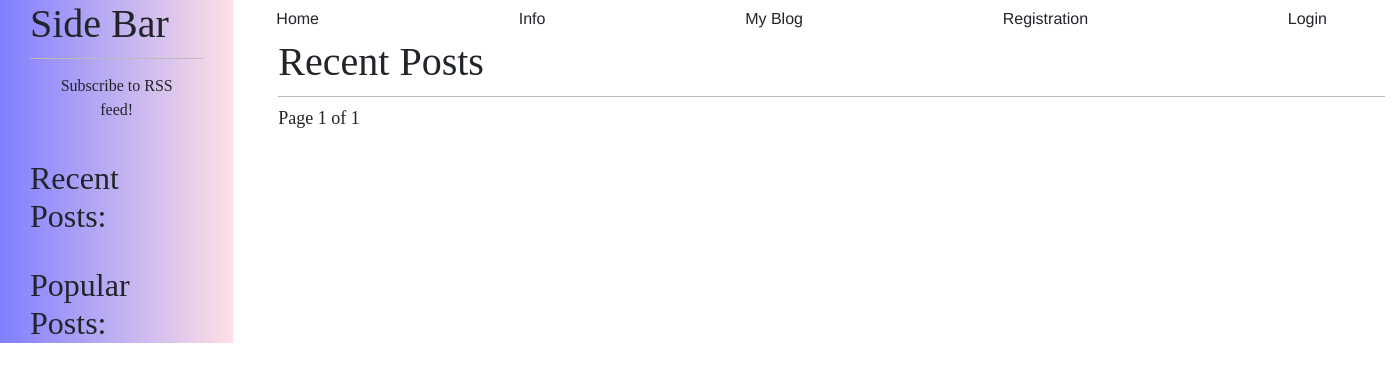
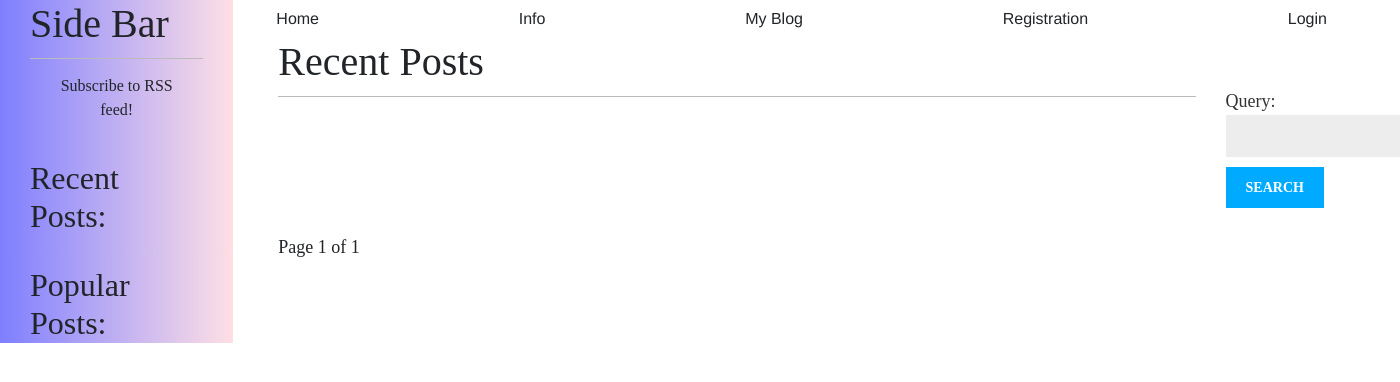
Before and after one commit to io-23SklyarAnton/django_blog, a Django app: page /blog/ in a window 1400 px wide; the page is wider, and only the part inside the window is pictured. Shown: the top 382 px of that part. Run offline with Django 5.2, Linux system fonts and the light colour scheme; data that the repository does not hold is empty; some libraries are stand-ins or nearby versions.

Commit message:
added post searching system

```diff
--- a/blog/forms.py
+++ b/blog/forms.py
@@ -26,3 +26,7 @@ class CommentForm(forms.ModelForm):
         labels = {
             'body': 'Comment'
         }
+
+
+class SearchForm(forms.Form):
+    query = forms.CharField(max_length=100)
--- a/blog/services/post_services.py
+++ b/blog/services/post_services.py
@@ -1,28 +1,43 @@
+from django.contrib.auth.models import User
+from django.contrib.postgres.search import SearchVector, SearchQuery, SearchRank
+from django.core.handlers.wsgi import WSGIRequest
 from django.core.mail import send_mail
 from django.db.models import QuerySet, Count
-from django.http import HttpRequest
 from django.shortcuts import get_object_or_404
 
-from blog.forms import CommentForm, EmailForm, PostForm
+from blog.forms import CommentForm, EmailForm, PostForm, SearchForm
 from blog.models import Post
 
 
-def get_posts_by_tag(tag: str) -> QuerySet:
+def get_posts_by_tag_or_search_query(request: WSGIRequest, tag: str) -> QuerySet:
+    """returns query of posts filtered by the tag nor search expression"""
+    query = request.GET.get('query')
+    results = Post.published.all()
     if tag:
-        return Post.published.filter(tags__name__in=[tag])
-    return Post.published.all()
+        results = results.filter(tags__name__in=[tag])
+    if query:
+        form = SearchForm(request.GET)
+        if form.is_valid():
+            query = form.cleaned_data['query']
+            search_vector = SearchVector('title', 'text')
+            search_query = SearchQuery(query)
+            results = results.annotate(search=search_vector, rank=SearchRank(search_vector, search_query)).filter(
+                search=search_query).order_by('-rank')
+        return results
+    return results
 
 
-def get_similar_posts(post: Post, context: dict) -> dict:
+def get_similar_posts(post: Post) -> QuerySet:
+    """counts the amount of tag matches of a specific and all posts
+    then returns a query of a similar posts based on it"""
     post_tags_ids = post.tags.values_list('id', flat=True)
     similar_posts = Post.published.filter(tags__in=post_tags_ids).exclude(id=post.id)
     similar_posts = similar_posts.annotate(num_tags=Count('tags')).order_by('-num_tags', '-publish')[:4]
-    context['comment_form'] = CommentForm()
-    context['similar_posts'] = similar_posts
-    return context
+    return similar_posts
 
 
-def add_comment_to_post(request: HttpRequest, post: Post, form: CommentForm) -> None:
+def add_comment_to_post(request: WSGIRequest, post: Post, form: CommentForm) -> None:
+    """creates a comment object in the Comment model"""
     comment = form.save(commit=False)
     comment.post = post
     comment.author = request.user
@@ -30,7 +45,8 @@ def add_comment_to_post(request: HttpRequest, post: Post, form: CommentForm) ->
     comment.save()
 
 
-def send_email(form: EmailForm, request: HttpRequest, **kwargs) -> None:
+def send_email(form: EmailForm, request: WSGIRequest, **kwargs) -> None:
+    """sends a letter to share the post via an email"""
     post = get_object_or_404(Post, status=Post.Status.PUBLISHED,
                              pk=kwargs['pk'],
                              slug=kwargs['post_slug'])
@@ -41,7 +57,8 @@ def send_email(form: EmailForm, request: HttpRequest, **kwargs) -> None:
     send_mail(title, description, '80kap.i.toshka@gmail.com', [form.cleaned_data['to']])
 
 
-def create_post(form: PostForm, request: HttpRequest) -> None:
+def create_post(form: PostForm, request: WSGIRequest) -> None:
+    """creates a post object in Post the model"""
     obj = form.save(commit=False)
     obj.author = request.user
     obj.save()
@@ -49,12 +66,23 @@ def create_post(form: PostForm, request: HttpRequest) -> None:
 
 
 def get_all_tag_names_from_kwargs(**kwargs) -> list:
+    """returns list of tag names"""
     return list(kwargs.values())
 
 
 def get_post_instance(pk: int) -> Post:
+    """returns curtain post or 404 Error if not found"""
     return get_object_or_404(Post, pk=pk)
 
 
 def get_all_published_posts() -> QuerySet:
+    """returns all published posts"""
     return Post.published.all()
+
+
+def get_all_user_published_posts(author: User, queryset: QuerySet = None) -> QuerySet:
+    """returns all posts from a certain user
+    takes optional param queryset to filter certain query
+    """
+    result = queryset or get_all_published_posts()
+    return result.filter(author=author)
--- a/blog/static/css/blog.css
+++ b/blog/static/css/blog.css
@@ -115,6 +115,24 @@ input[type=submit] {
     color: #666;
 }
 
+
+.search_form {
+    display: flex;
+    justify-content: space-between;
+    align-items: center;
+}
+
+.search_input {
+    flex-grow: 1;
+    margin-right: 10px;
+}
+
+.submit_button input[type="submit"] {
+    padding: 5px 10px;
+    cursor: pointer;
+}
+
+
 #similar_posts {
     margin-top: 50px;
 }
--- /dev/null
+++ b/blog/templates/blog/includes/forms/__init__.py
@@ -0,0 +1,2 @@
+if __name__ == '__main__':
+    pass
--- /dev/null
+++ b/blog/templates/blog/includes/forms/search_form.html
@@ -0,0 +1,7 @@
+<form class="search_form" action="" method="get">
+    {% csrf_token %}
+    <div class="input-group mb-3">
+        {{ search_form }}
+        <input type="submit" value="search">
+    </div>
+</form>
--- a/blog/templates/blog/post/post-detail.html
+++ b/blog/templates/blog/post/post-detail.html
@@ -44,7 +44,7 @@
         {% block comments %}
             <div class="row">
                 <div class="col-12">
-                    {% include 'blog/includes/comment_form.html' %}
+                    {% include 'blog/includes/forms/comment_form.html' %}
                 </div>
             </div>
             <div class="row">
--- a/blog/templates/blog/post/post-list.html
+++ b/blog/templates/blog/post/post-list.html
@@ -2,13 +2,23 @@
 
 {% block title %}My Blog{% endblock %}
 {% block content %}
-    {% block tag_list %}
+    <div class="row">
+        <div class="col-10">
+            {% block header %}
                 {% if tag %}
                     <h1>Results by {{ tag }} tag</h1>
+                {% elif query %}
+                    <h1>Results by {{ query }} search</h1>
                 {% else %}
                     <h1>Recent Posts</h1>
                 {% endif %}
             {% endblock %}
+        </div>
+        <div class="col-2">
+            {% include 'blog/includes/forms/search_form.html' %}
+        </div>
+    </div>
+
 
     {% block post_list %}
         {% for post in posts %}
--- a/blog/templates/blog/post/share-post.html
+++ b/blog/templates/blog/post/share-post.html
@@ -5,7 +5,7 @@
     <div class="container-fluid">
         <div class="row">
             <div class="col-12">
-                {% include 'blog/includes/share_form.html' %}
+                {% include 'blog/includes/forms/share_form.html' %}
             </div>
         </div>
         <div class="row">
--- a/blog/views.py
+++ b/blog/views.py
@@ -3,10 +3,11 @@ from django.shortcuts import render
 from django.urls import reverse_lazy
 from django.views.generic import ListView, DetailView, FormView
 
-from .forms import EmailForm, PostForm, CommentForm
-from blog.services.post_services import get_posts_by_tag, get_similar_posts, add_comment_to_post, send_email, \
+from .forms import EmailForm, PostForm, CommentForm, SearchForm
+from blog.services.post_services import get_posts_by_tag_or_search_query, get_similar_posts, add_comment_to_post, \
+    send_email, \
     create_post, \
-    get_post_instance, get_all_published_posts
+    get_post_instance, get_all_published_posts, get_all_user_published_posts
 
 
 def home_page(request):
@@ -20,22 +21,24 @@ class AllPostList(ListView):
     context_object_name = 'posts'
 
     def get_queryset(self):
-        return get_posts_by_tag(self.kwargs.get('tag'))
+        return get_posts_by_tag_or_search_query(self.request, self.kwargs.get('tag'))
 
     def get_context_data(self, *, object_list=None, **kwargs):
         context = super().get_context_data()
         context['tag'] = self.kwargs.get('tag')
+        context['query'] = self.request.GET.get('query')
+        context['search_form'] = SearchForm()
         return context
 
 
-class UserPosts(LoginRequiredMixin, ListView):
+class UserPosts(LoginRequiredMixin, AllPostList):
     """Shows all posts by loginned user"""
     template_name = 'blog/post/user-posts.html'
-    paginate_by = 2
-    context_object_name = 'posts'
 
     def get_queryset(self):
-        return get_all_published_posts().filter(author=self.request.user)
+        """getting posts by current loginned user"""
+        query = super().get_queryset()
+        return get_all_user_published_posts(author=self.request.user, queryset=query)
 
 
 class PostDetail(DetailView, FormView, LoginRequiredMixin):
@@ -48,7 +51,10 @@ class PostDetail(DetailView, FormView, LoginRequiredMixin):
     def get_context_data(self, **kwargs):
         """returns a list of the similar posts"""
         context = super().get_context_data(**kwargs)
-        return get_similar_posts(self.get_object(), context)
+        similar_posts = get_similar_posts(self.get_object())
+        context['comment_form'] = CommentForm()
+        context['similar_posts'] = similar_posts
+        return context
 
     def form_valid(self, form):
         if self.request.user.is_anonymous:
--- a/blog_project/settings.py
+++ b/blog_project/settings.py
@@ -45,6 +45,7 @@ INSTALLED_APPS = [
     'django.contrib.staticfiles',
     'django.contrib.sitemaps',
     'django.contrib.sites',
+    'django.contrib.postgres',
     "bootstrap4",
     'blog.apps.BlogConfig',
     'users.apps.UsersConfig',
```
Also changed, not shown: blog/templates/blog/includes/forms/comment_form.html (renamed from blog/templates/blog/includes/comment_form.html), blog/templates/blog/includes/forms/share_form.html (renamed from blog/templates/blog/includes/share_form.html). Lines whose indentation alone changed are shown as unchanged.
